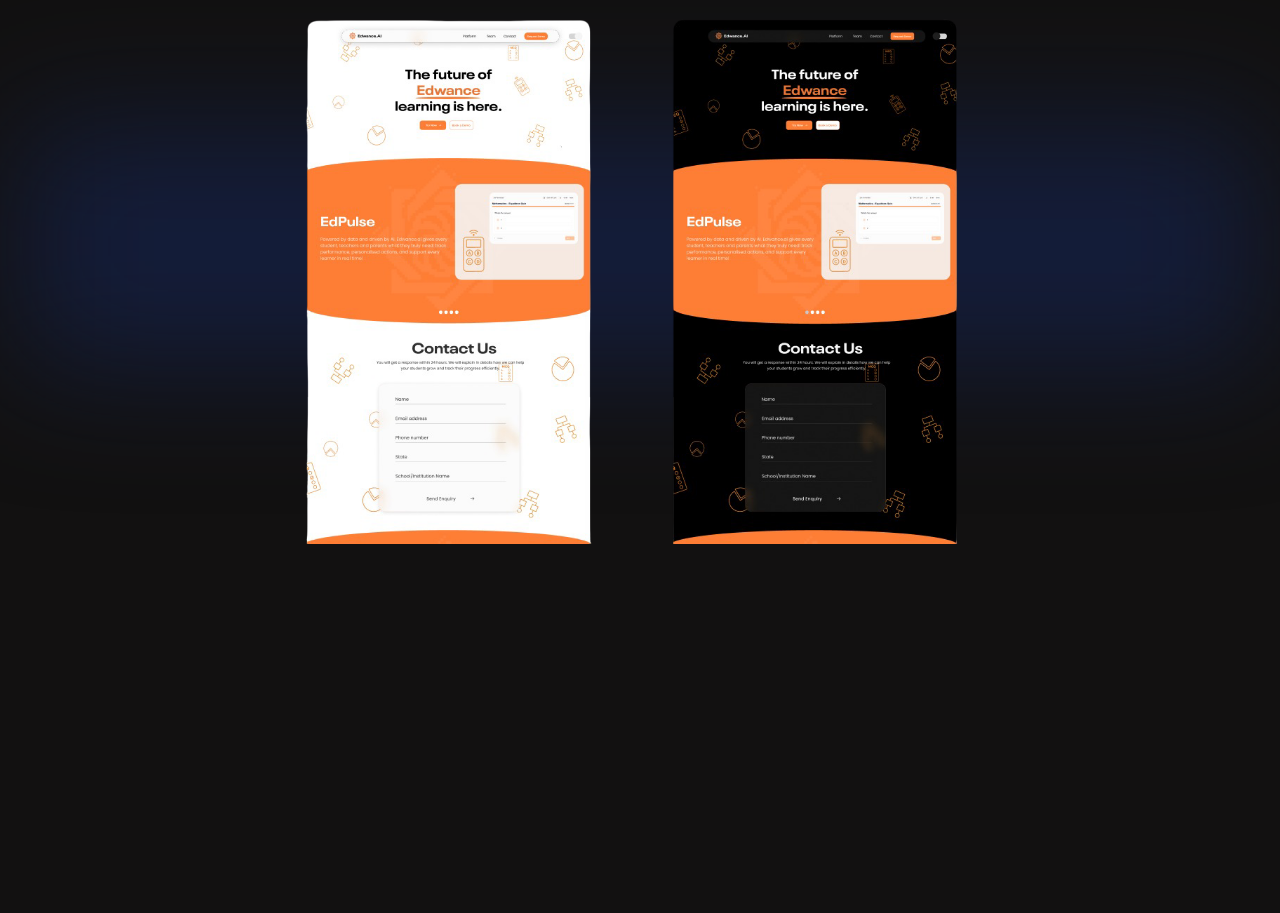
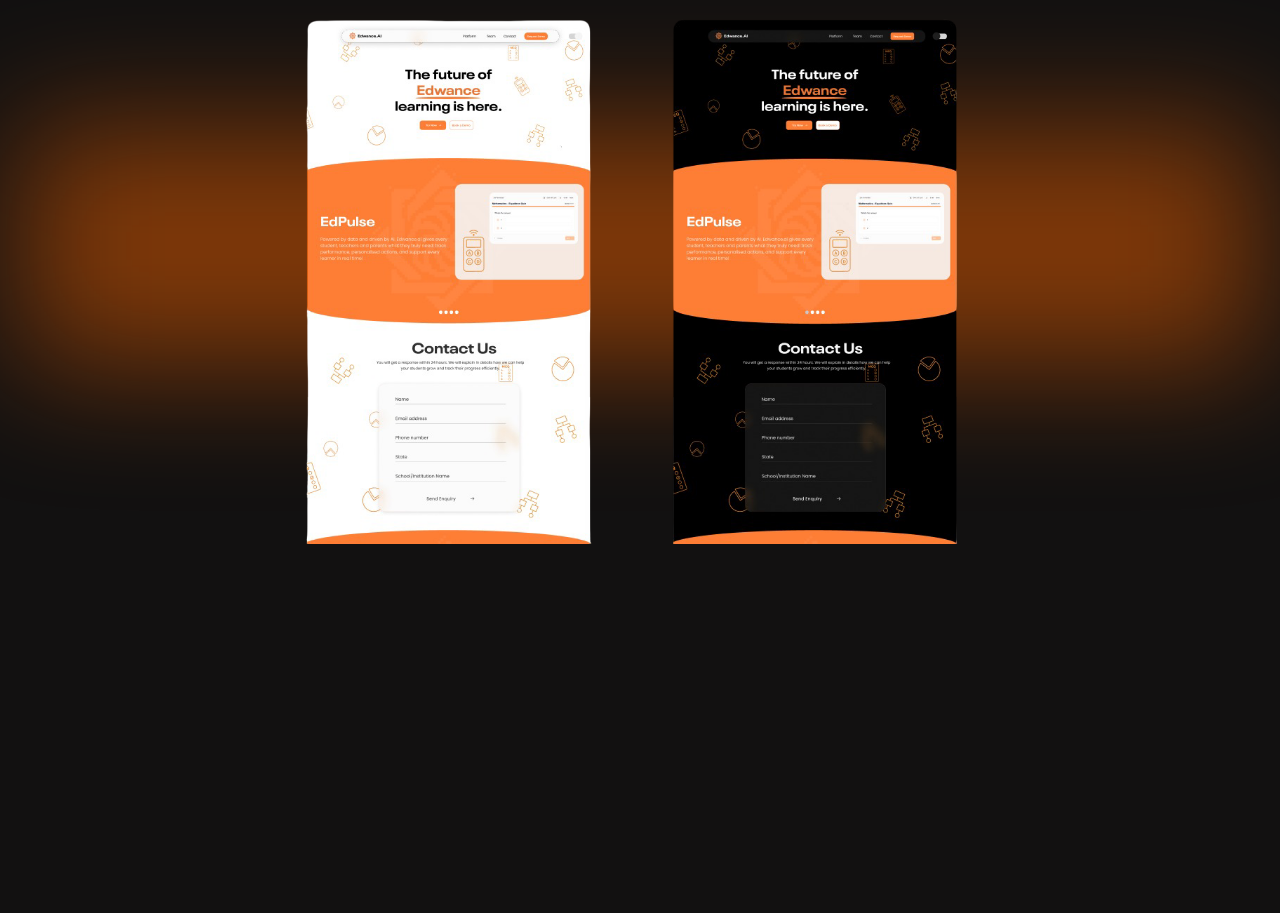
Before and after one commit to ishan-crd/Portfolio, a React (Vite) app: page / in a window 1280 px wide. Shown: the part 7380-8293 px from the top of the page. Built offline with nearby package versions, Linux system fonts and the light colour scheme; a web font is replaced by a local one.

Commit message:
updated colour in edwancepage

```diff
--- a/src/utility/Edwancepage.tsx
+++ b/src/utility/Edwancepage.tsx
@@ -2,7 +2,7 @@
   return (
     <div className="relative w-full mt-30 h-60 mb-70 flex justify-center items-center">
       {/* Background blur */}
-      <div className="absolute inset-0 bg-blue-950/60 blur-3xl h-60 z-0" />
+      <div className="absolute inset-0 bg-orange-500/45 blur-3xl h-60 z-0" />
 
       {/* Image */}
       <div className="absolute inset-0 flex justify-center items-center z-10">
```
